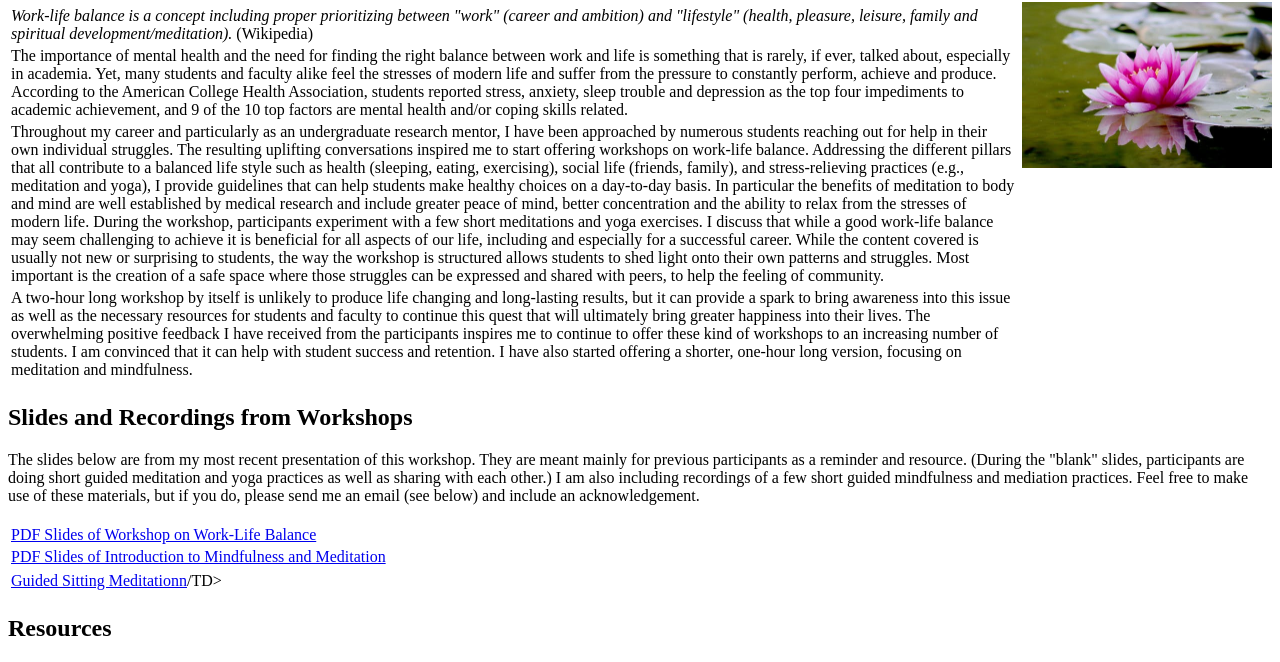
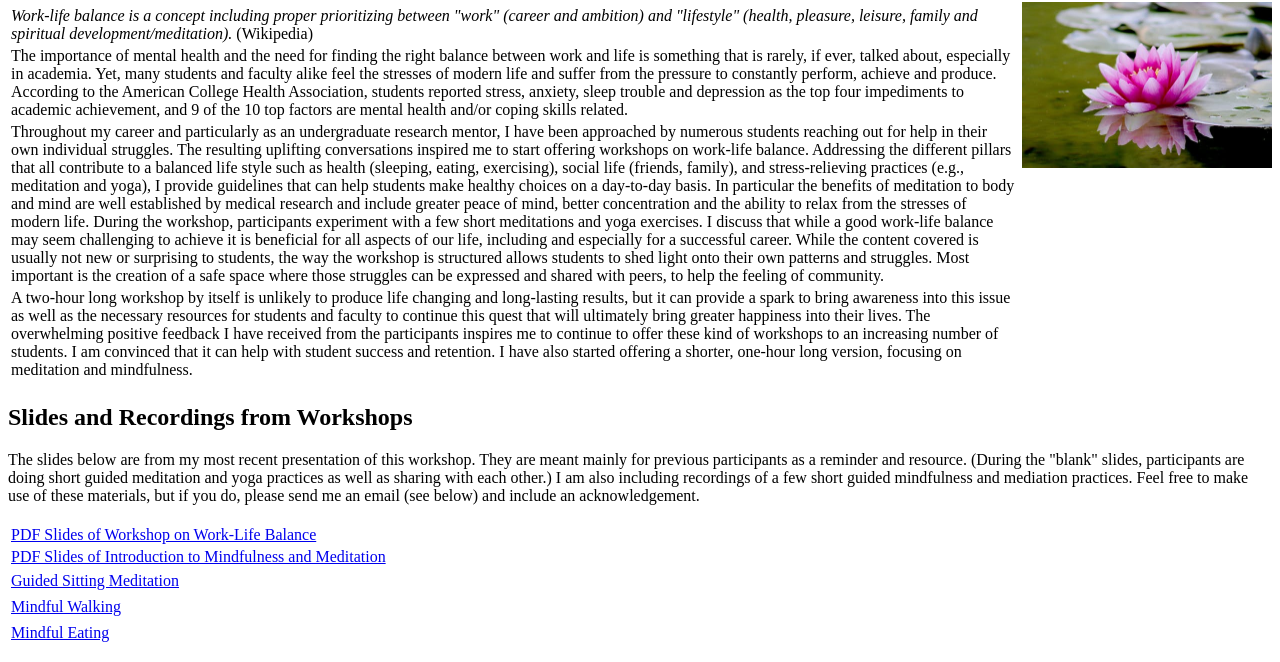
Before and after one commit to vbennert/vbennert.github.io, a plain HTML site: page index.html in a window 1280 px wide. Shown: the part 123-785 px from the top of the page. Drawn offline with Linux system fonts and the light colour scheme.

Commit message:
Add files via upload

```diff
--- a/index.html
+++ b/index.html
@@ -199,7 +199,18 @@ and right half --></BODY></HTML>
   </TR>
     <TR>
           <TR>
-    <TD><a href="GuidedSittingMeditation.m4a">Guided Sitting Meditationn</a>/TD>
+    <TD><a href="GuidedSittingMeditation.m4a">Guided Sitting Meditation</a></TD>
+  </TR>
+    <TR>
+  </TR>
+    <TR>
+          <TR>
+    <TD><a href="MindfulWalking.m4a">Mindful Walking</a></TD>
+  </TR>
+    <TR>
+    <TR>
+          <TR>
+    <TD><a href="MindfulEating.m4a">Mindful Eating</a></TD>
   </TR>
     <TR>
 </CENTER></TD></TR><!-- Ends cell containing right hand column --></TABLE><!-- Ends main table which has two cells, left side bar,
```
